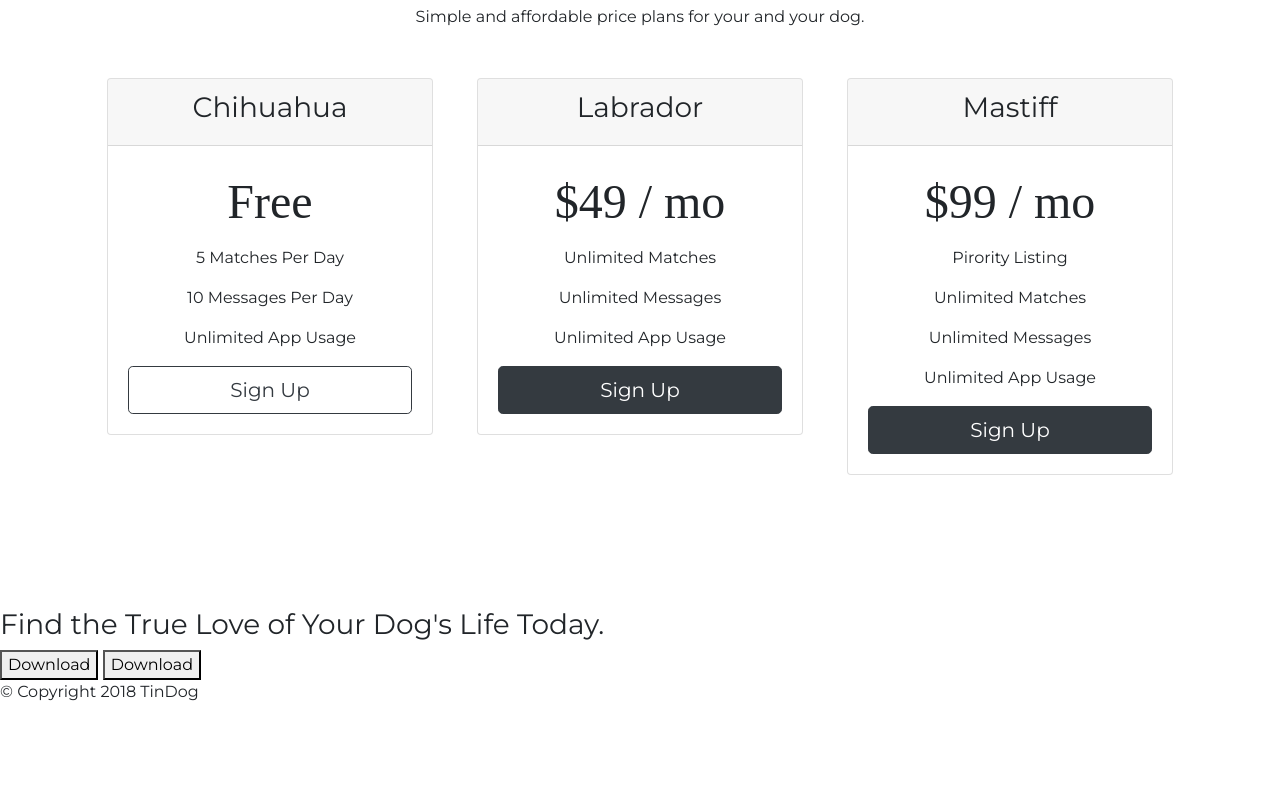
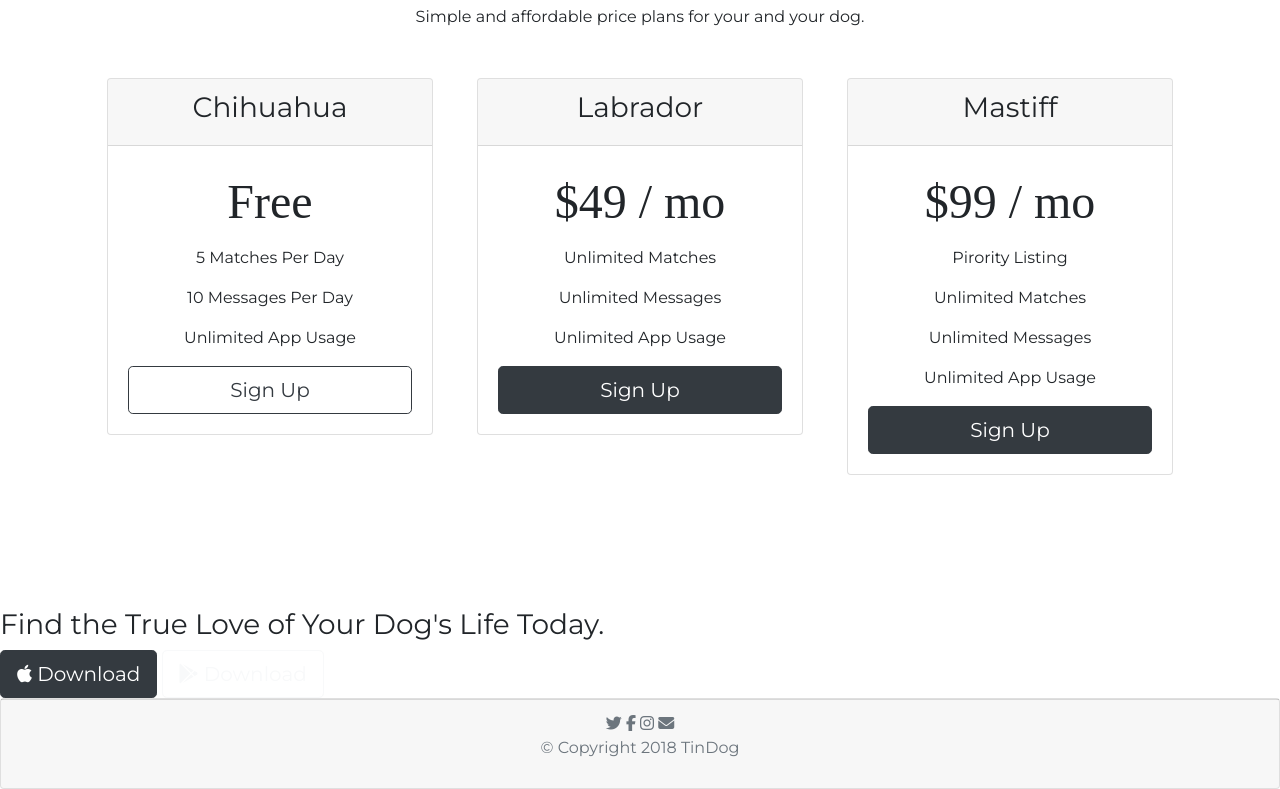
Before and after one commit to amit-lab/beautifulWebsite, a plain HTML site: page index.html in a window 1280 px wide. Shown: the part 1856-2645 px from the top of the page. Before the commit the page ends 2576 px from the top, so only its background shows below. Drawn offline with nearby package versions, Linux system fonts and the light colour scheme.

Commit message:
Update index.html

```diff
--- a/index.html
+++ b/index.html
@@ -78,7 +78,6 @@
   <!-- Features -->
 
   <section id="features">
-    <div class="try">
     <div class="row">
       <div class="col-lg-4">
         <i class="fas fa-check-circle fa-4x icons"></i>
@@ -94,7 +93,6 @@
         <i class="fas fa-heart fa-4x icons"></i>
         <h3 class="text-content">Guaranteed to work.</h3>
         <p>Find the love of your dog's life or your money back.</p>
-        </div>
       </div>
     </div>
   </section> <!-- Testimonials -->
@@ -199,9 +197,10 @@
 
   <section id="cta">
 
-    <h3>Find the True Love of Your Dog's Life Today.</h3>
-    <button type="button">Download</button>
-    <button type="button">Download</button>
+    <h3 class="cta-text">Find the True Love of Your Dog's Life Today.</h3>
+    <button type="button" class="btn btn-dark btn-lg cta-button"> <i class="fab fa-apple"></i> Download</button>
+    <button type="button" class="btn btn-outline-light btn-lg cta-button"> <i class="fab fa-google-play"></i>
+      Download</button>
 
   </section>
 
@@ -210,7 +209,15 @@
 
   <footer id="footer">
 
+    <div class="card text-center">
+      <div class="card-footer text-muted footer-icon">
+        <i class="fab fa-twitter footer-icon"></i>
+        <i class="fab fa-facebook-f footer-icon"></i>
+        <i class="fab fa-instagram footer-icon"></i>
+        <i class="fas fa-envelope footer-icon"></i>
         <p>© Copyright 2018 TinDog</p>
+      </div>
+    </div>
 
   </footer>
 
```
Lines whose indentation alone changed are shown as unchanged.
